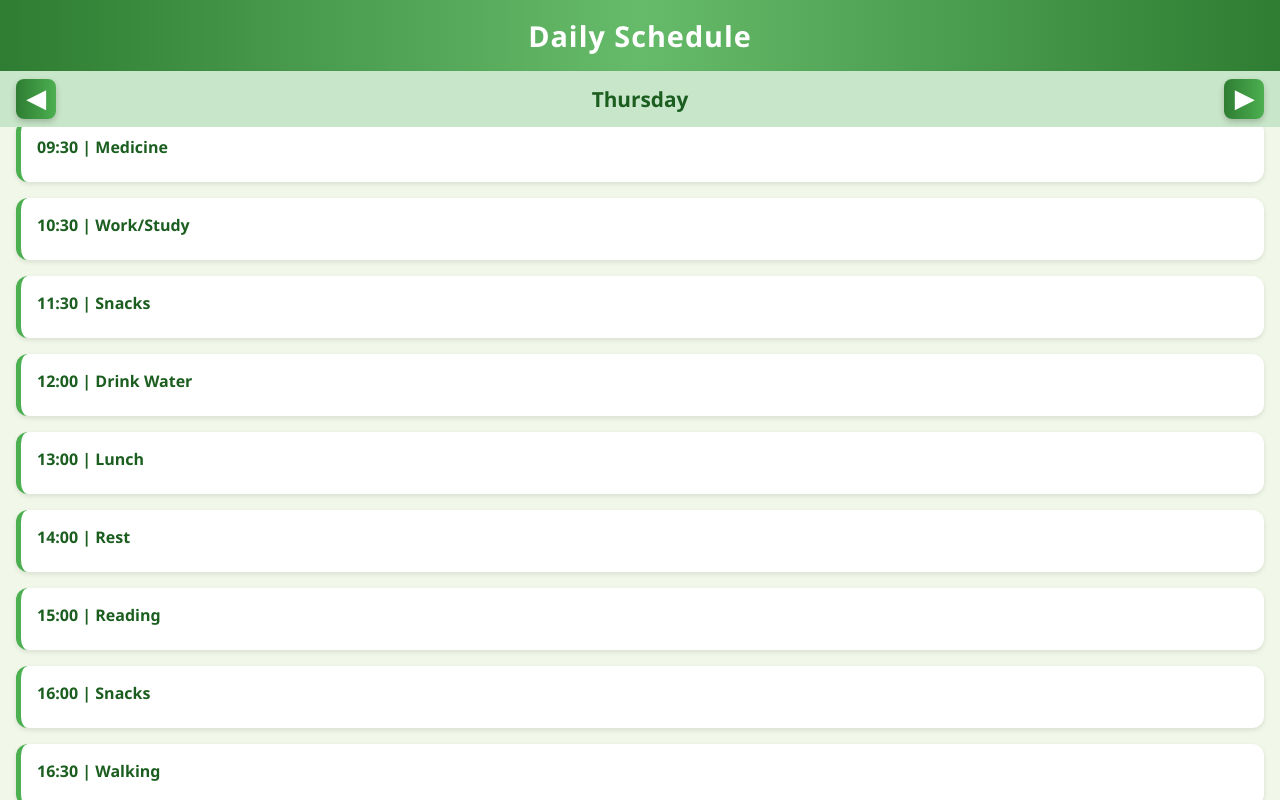
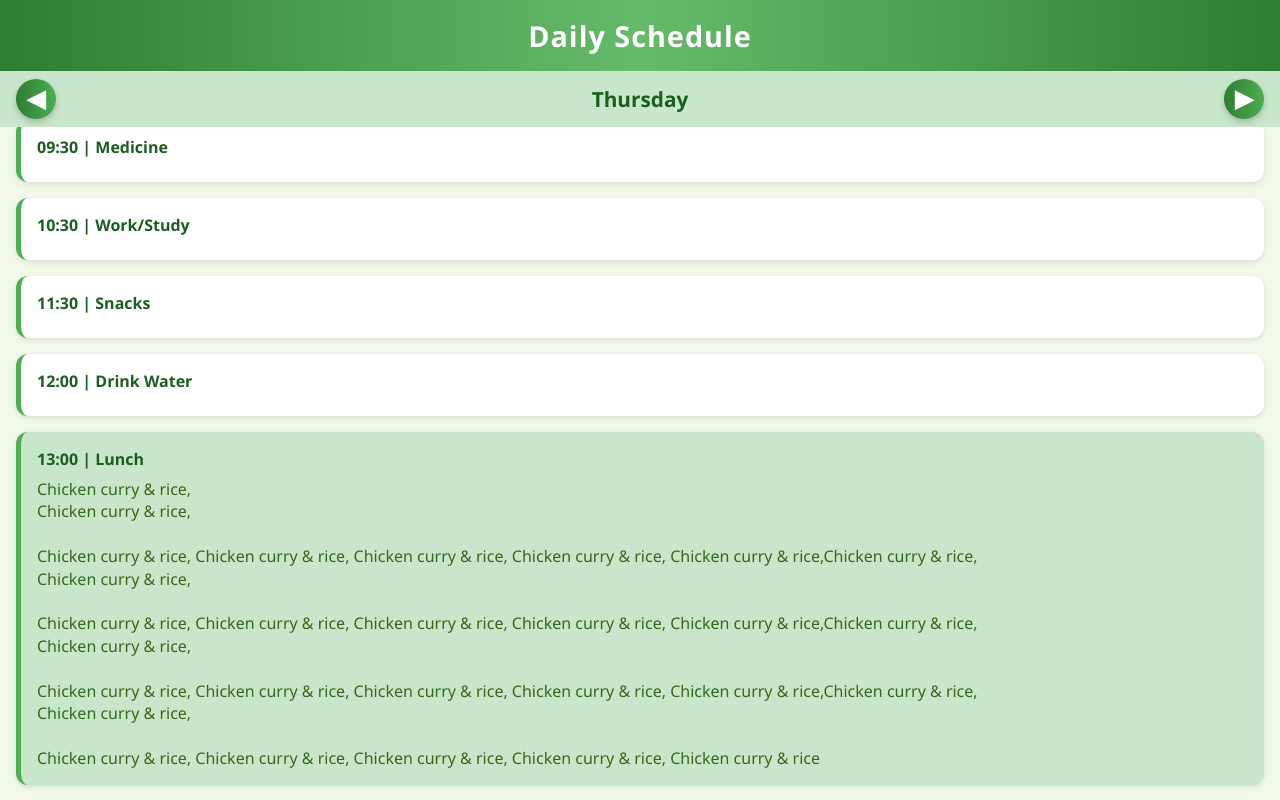
Before and after one commit to hariprasad593/daily_schedule, a plain HTML site: page index.html in a window 1280 px wide. Both pictures are taken after a click on the element 640 px from the left and 463 px from the top of the page. Drawn offline with Linux system fonts and the light colour scheme.

Commit message:
Update index.html

```diff
--- a/index.html
+++ b/index.html
@@ -5,6 +5,10 @@
   <meta name="viewport" content="width=device-width, initial-scale=1.0">
   <title>Daily Schedule</title>
   <style>
+    * {
+      -webkit-tap-highlight-color: transparent; /* mobile tap highlight */
+    }
+
     body {
       font-family: "Segoe UI", Roboto, sans-serif;
       margin: 0;
@@ -28,14 +32,6 @@
       flex-shrink: 0;
     }
 
-    .day-title {
-      font-weight: bold;
-      font-size: 1.3rem;
-      text-align: center;
-      flex-grow: 1;
-      color: #1b5e20;
-    }
-
     .day-container {
       display: flex;
       justify-content: space-between;
@@ -46,12 +42,20 @@
       box-shadow: 0 2px 4px rgba(0,0,0,0.1);
     }
 
+    .day-title {
+      font-weight: bold;
+      font-size: 1.3rem;
+      text-align: center;
+      flex-grow: 1;
+      color: #1b5e20;
+    }
+
     .day-container button {
       font-size: 1.5rem;
       background: linear-gradient(90deg, #2e7d32, #4caf50);
       color: white;
       border: none;
-      border-radius: 20%;
+      border-radius: 50%;
       width: 40px;
       height: 40px;
       cursor: pointer;
@@ -62,11 +66,12 @@
       justify-content: center;
       align-items: center;
       padding: 0;
+      outline: none;
     }
 
     .day-container button:hover {
       background: linear-gradient(90deg, #1b5e20, #388e3c);
-      outline: none;
+      transform: scale(1.05);
     }
 
     .timeline {
@@ -86,8 +91,8 @@
       border-left: 5px solid #4caf50;
       position: relative;
       overflow: hidden;
-      cursor: pointer;
       transition: all 0.3s ease;
+      outline: none;
     }
 
     .time-activity {
@@ -111,16 +116,16 @@
       max-height: 0;
       overflow: hidden;
       opacity: 0;
-      white-space: pre-line;
+      white-space: pre-line; /* preserve \n as line breaks */
     }
 
-    .card:hover {
-      background-color: #c8e6c9;
+    .card.expanded .comment {
+      max-height: 500px;
+      opacity: 1;
     }
 
-    .card:hover .comment {
-      max-height: 2000px;
-      opacity: 1;
+    .card.expanded {
+      background-color: #c8e6c9;
     }
 
     .highlight-line {
@@ -184,6 +189,7 @@
       timelineEl.innerHTML = '';
 
       sorted.forEach(item => {
+        const commentText = item.Comment ? item.Comment : '';
         const card = document.createElement('div');
         card.className = 'card';
         card.dataset.time = item.Time || '';
@@ -191,16 +197,27 @@
           <div class="time-activity">
             <div class="time">${item.Time || ''} | ${item.Activity || ''}</div>
           </div>
-          ${item.Comment ? `<div class="comment">${item.Comment}</div>` : ''}
+          ${commentText ? `<div class="comment">${commentText}</div>` : ''}
         `;
         timelineEl.appendChild(card);
+
+        // Click to expand/collapse
+        card.addEventListener('click', () => {
+          // Collapse all other cards
+          document.querySelectorAll('.card').forEach(c => {
+            if (c !== card) c.classList.remove('expanded');
+          });
+
+          // Toggle the clicked card
+          card.classList.toggle('expanded');
+        });
       });
 
-      highlightCurrentTime(sorted);
-
-      // Use ResizeObserver to track card height changes
+      // Observe card size changes to adjust highlight line
       const observer = new ResizeObserver(() => highlightCurrentTime(sorted));
       document.querySelectorAll('.card').forEach(card => observer.observe(card));
+
+      highlightCurrentTime(sorted);
     }
 
     function highlightCurrentTime(sortedSchedule) {
```
